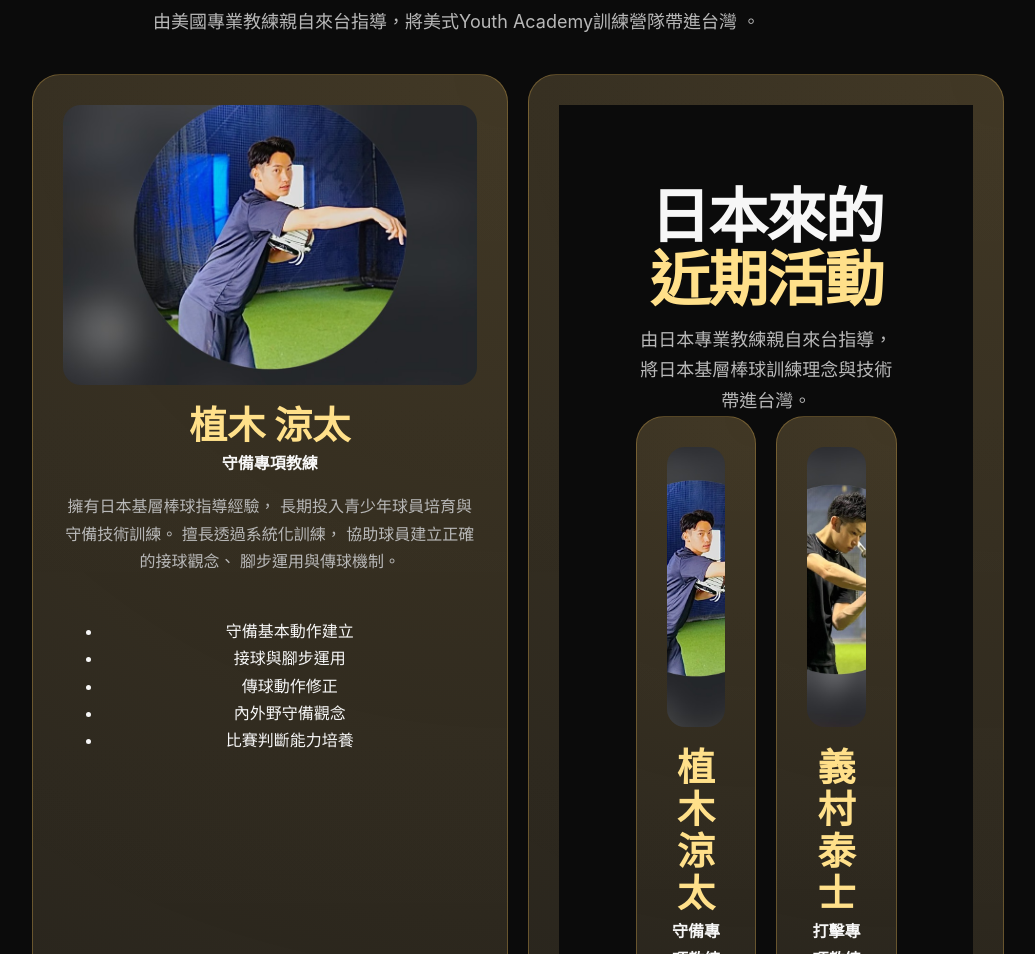
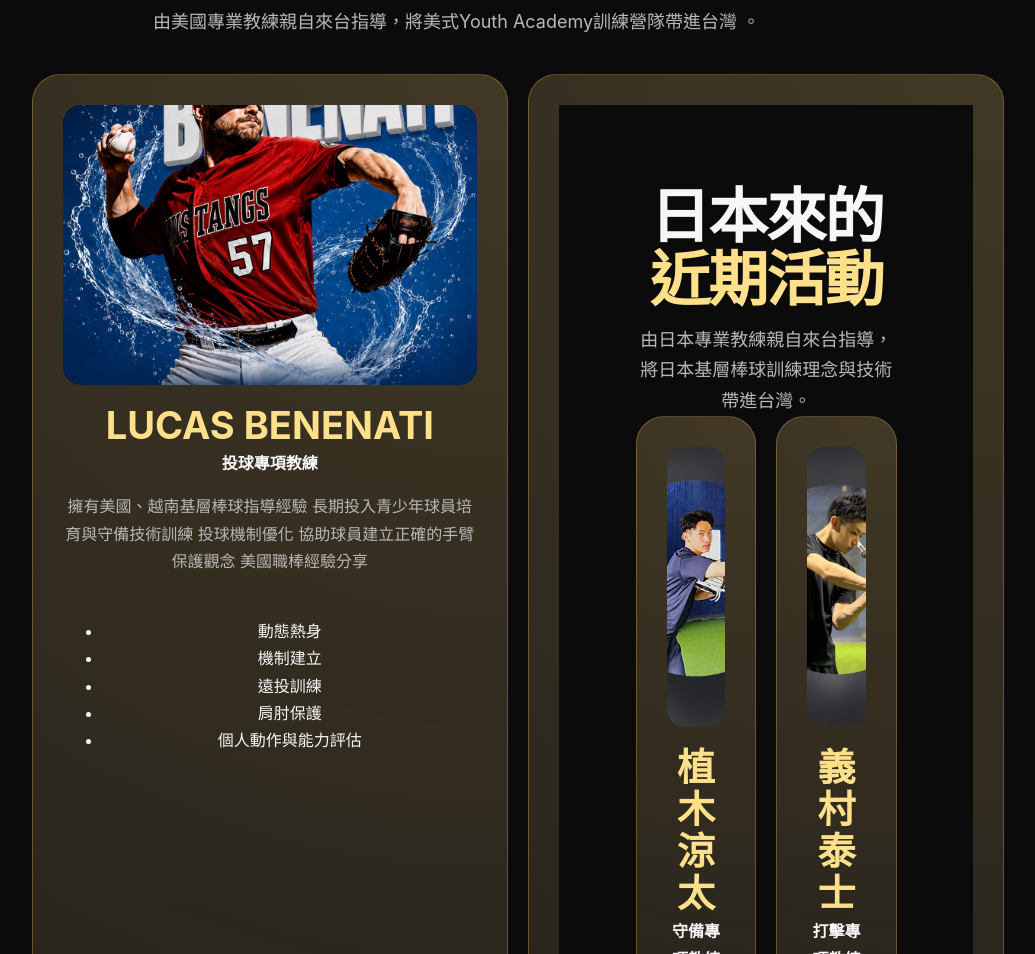
Before and after one commit to jimmysports1999-lang/smz, a plain HTML site: page index.html in a window 1280 px wide. Shown: the part 4271-5225 px from the top of the page, without its empty margins (122-1157 px from the left). Drawn offline with Linux system fonts and the light colour scheme.

Commit message:
Modify player information for LUCAS BENENATI
Updated player details for LUCAS BENENATI, including image, role, and experience.

```diff
--- a/index.html
+++ b/index.html
@@ -511,9 +511,9 @@ margin-top:40px;">
 
       <div class="player">
 
-        <!-- 植木照片 -->
-        <img src="0000.jpg"
-             alt="植木涼太"
+        <!-- LUCAS -->
+        <img src="01234.jpg"
+             alt="LUCAS BENENATI"
              style="
              width:100%;
              height:280px;
@@ -521,33 +521,34 @@ margin-top:40px;">
              border-radius:18px;
              margin-bottom:20px;">
 
-        <h3>植木 涼太</h3>
+        <h3>LUCAS BENENATI</h3>
 
         <div class="role">
-          守備專項教練
+          投球專項教練
         </div>
 
         <p>
-          擁有日本基層棒球指導經驗，
-          長期投入青少年球員培育與守備技術訓練。
-          擅長透過系統化訓練，
-          協助球員建立正確的接球觀念、
-          腳步運用與傳球機制。
+          擁有美國、越南基層棒球指導經驗
+          長期投入青少年球員培育與守備技術訓練
+          投球機制優化
+          協助球員建立正確的手臂保護觀念
+          美國職棒經驗分享
         </p>
 
         <br>
 
         <ul>
-          <li>守備基本動作建立</li>
-          <li>接球與腳步運用</li>
-          <li>傳球動作修正</li>
-          <li>內外野守備觀念</li>
-          <li>比賽判斷能力培養</li>
+          <li>動態熱身</li>
+          <li>機制建立</li>
+          <li>遠投訓練</li>
+          <li>肩肘保護</li>
+          <li>個人動作與能力評估</li>
         </ul>
 
       </div>
 
       <div class="player">
+
  <!-- 日本教練團隊 -->
 
 <section id="japan-coaches" style="padding:80px 6vw;background:#0B0B0B;">
```
